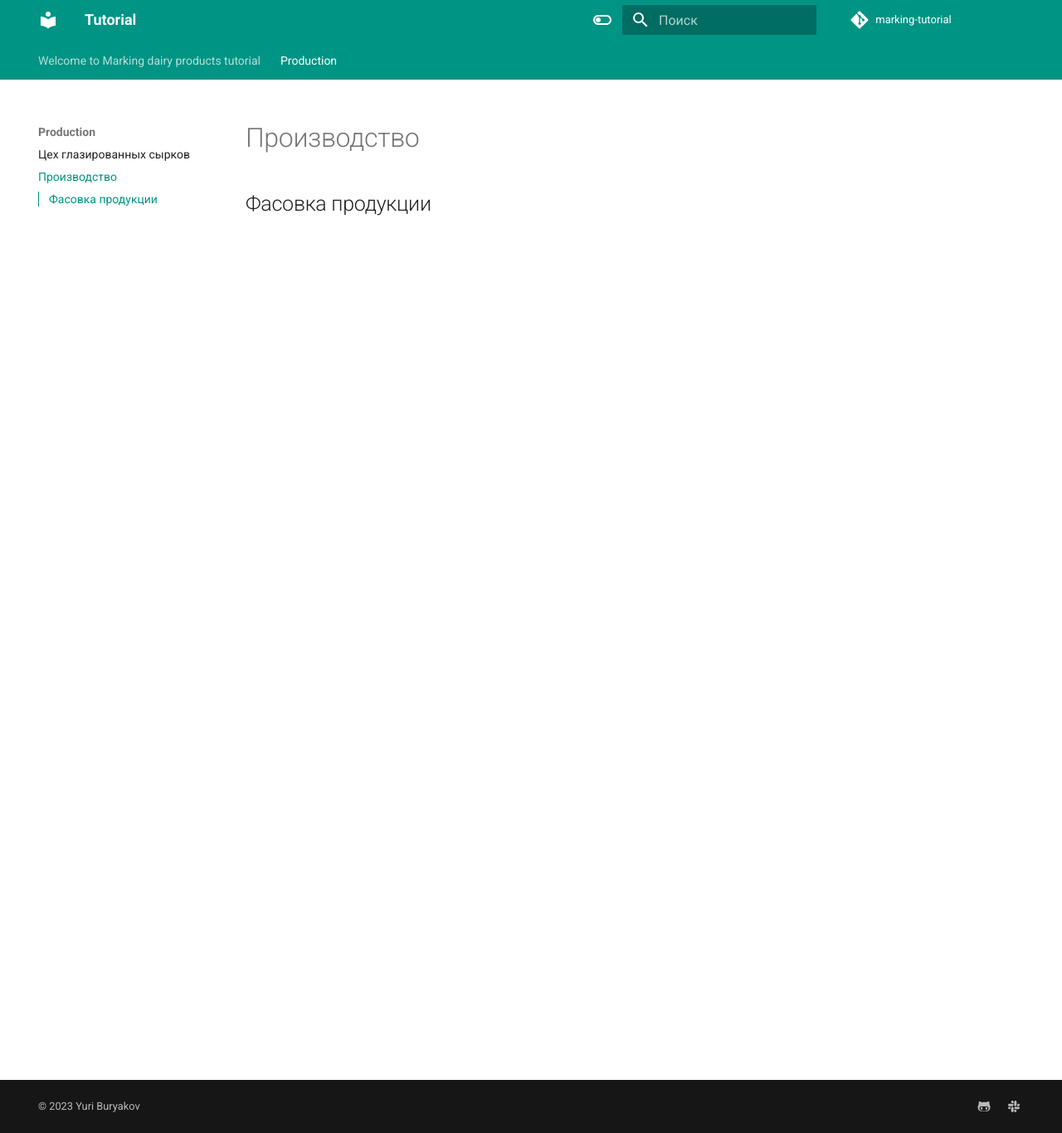
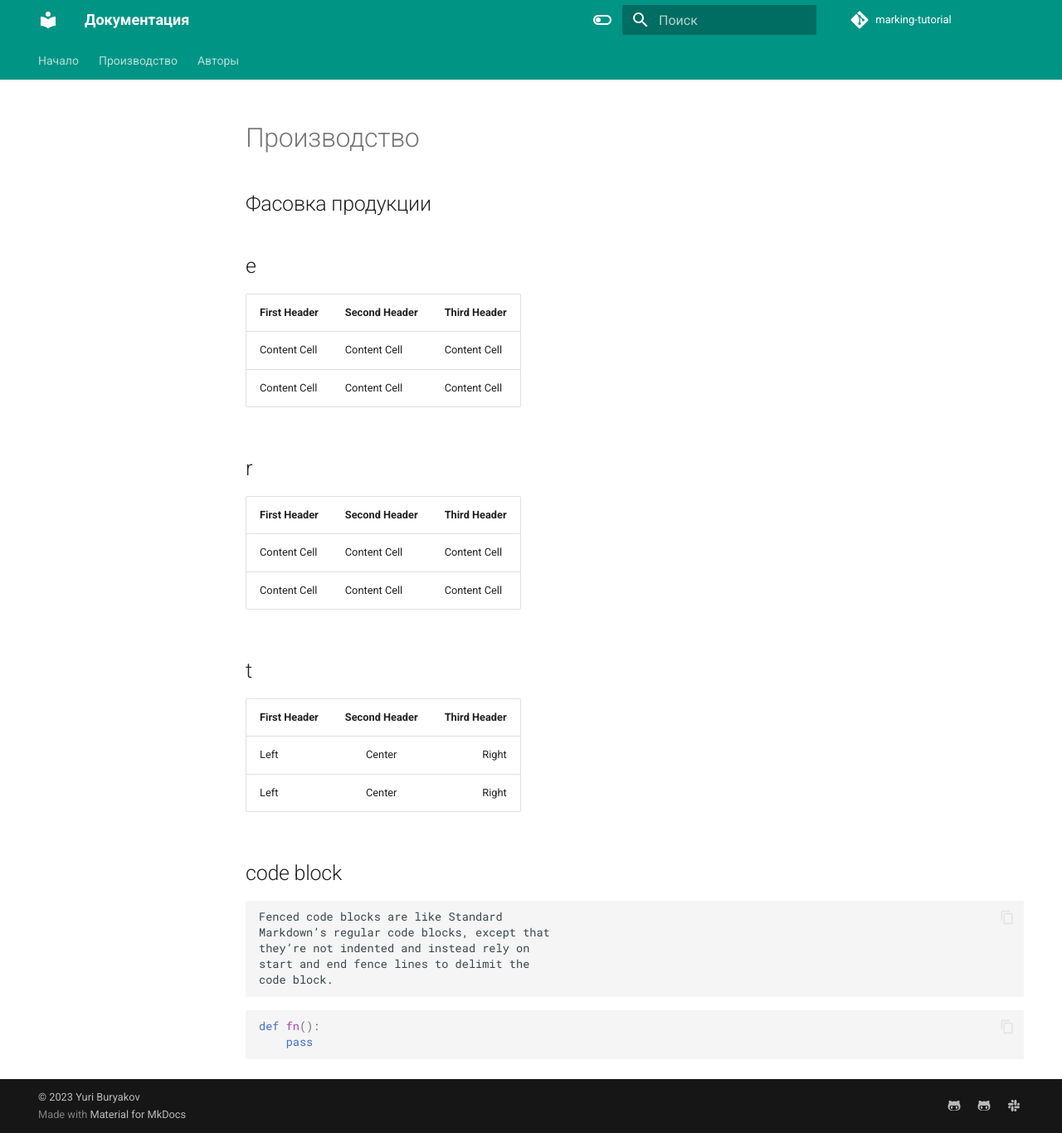
Before and after one commit to oit1/marking-dairy-products-tutorial, an MkDocs documentation site: the page built from docs/Production/main.md, in a window 1280 px wide and 1366 px high. Shown: the whole window at 83% size. Built offline with MkDocs 1.6.1 and Material for MkDocs 9.7.7, drawn with Linux system fonts in a browser that asks for light colours; comment, search, counter and statistics services are not loaded.

Commit message:
init 20231212

````diff
--- a/docs/Production/main.md
+++ b/docs/Production/main.md
@@ -1,3 +1,41 @@
 # Производство
 
 ## Фасовка продукции
+
+
+## e
+
+First Header | Second Header | Third Header
+------------ | ------------- | ------------
+Content Cell | Content Cell  | Content Cell
+Content Cell | Content Cell  | Content Cell
+
+## r
+
+| First Header | Second Header | Third Header |
+| ------------ | ------------- | ------------ |
+| Content Cell | Content Cell  | Content Cell |
+| Content Cell | Content Cell  | Content Cell |
+
+## t
+
+First Header | Second Header | Third Header
+:----------- |:-------------:| -----------:
+Left         | Center        | Right
+Left         | Center        | Right
+
+
+## code block
+
+```
+Fenced code blocks are like Standard
+Markdown’s regular code blocks, except that
+they’re not indented and instead rely on
+start and end fence lines to delimit the
+code block.
+```
+
+```python
+def fn():
+    pass
+```
--- a/mkdocs.yml
+++ b/mkdocs.yml
@@ -1,7 +1,21 @@
-site_name: Tutorial
+site_name: Документация
+site_description: Описание документация установки
+site_author: WWW
 site_url: https://oit1.github.io/marking-dairy-products-tutorial/
 repo_url: https://github.com/oit1/marking-dairy-products-tutorial
 repo_name: marking-tutorial
+
+nav:
+  - 'Начало': index.md
+  - 'Производство':
+    - 'Цех сырков': 'production/cheese.md'
+    - 'Основное подразделение': 'production/main.md'
+  - 'Авторы':
+    - 'О программе': about.md
+    - 'Лицензии': license.md
+    - 'Версии': release-notes.md
+    - 'Внешний ресурс': 'https://example.com/'
+
 
 theme:
   name: material
@@ -44,10 +58,14 @@ extra:
   social:
     - icon: fontawesome/brands/github-alt
       link: https://github.com/oit1
+      name: Yuri Buryakov
+    - icon: fontawesome/brands/github-alt
+      link: https://github.com/dvdocumentation
+      name: SimpleUI
     - icon: fontawesome/brands/slack
       link: mailto:oit1@kmkk.ru
       name: write by email
-  generator: false
+#  generator: false
 
 markdown_extensions:
   - tables
````
Also changed, not shown: docs/Production/cheese.md (+7 -7 lines), docs/about.md (added, +1 -0 lines), docs/index.md (+19 -3 lines), docs/license.md (added, +7 -0 lines), docs/release-notes.md (added, +12 -0 lines), docs/Production/assets/logo.png (deleted), docs/assets/Pict01_icon.jpg (renamed from docs/Production/assets/Pict01_icon.jpg), docs/assets/Pict02_start.png (renamed from docs/Production/assets/Pict02_start.png), docs/assets/Pict03_main.png (renamed from docs/Production/assets/Pict03_main.png), docs/assets/Pict04_write.png (renamed from docs/Production/assets/Pict04_write.png), docs/assets/Pict05_end.png (renamed from docs/Production/assets/Pict05_end.png).
